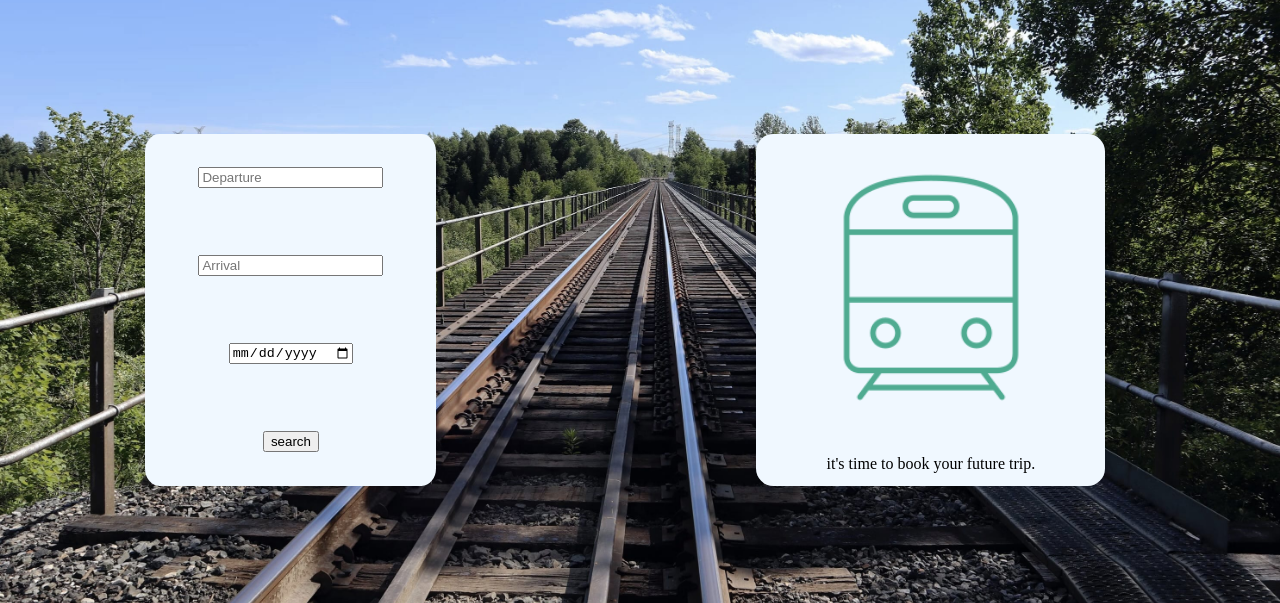
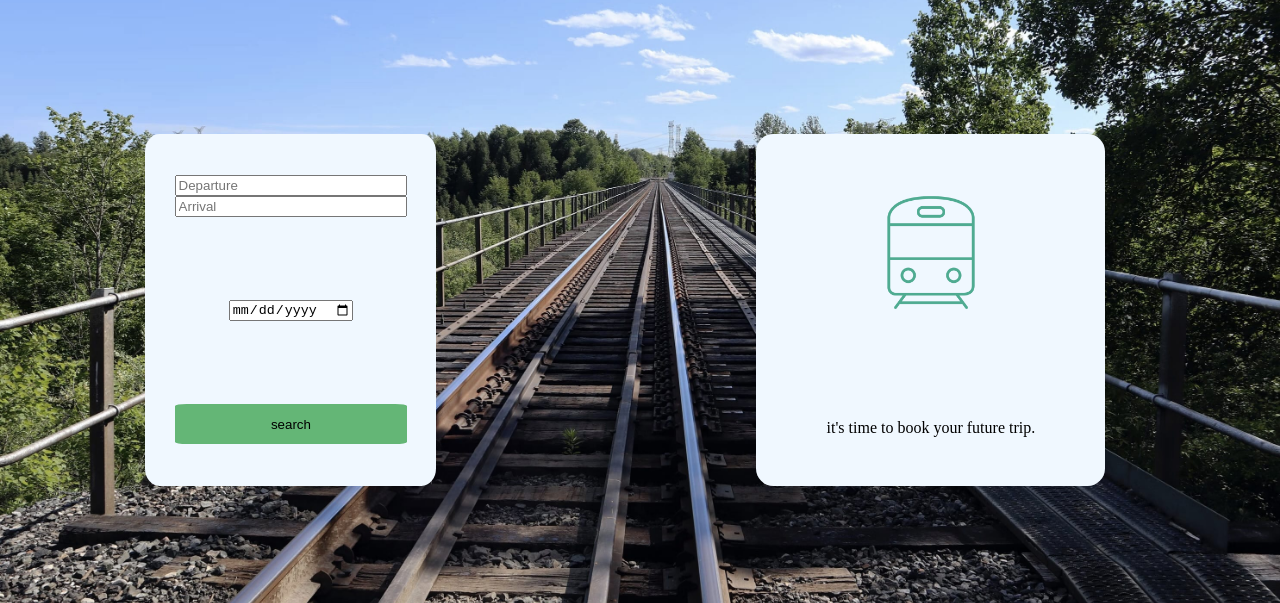
Before and after one commit to Sachahcas/tickethack-frontend, a plain HTML site: page index.html in a window 1280 px wide. Shown: the part 197-800 px from the top of the page. Drawn offline with Linux system fonts and the light colour scheme.

Commit message:
fix first add eventlistener

```diff
--- a/index.html
+++ b/index.html
@@ -24,8 +24,10 @@
         </div>
         <div id = searchContainer>
             <div id = searchBlock>
-                <input id="departureInput" type="text" placeholder="Departure" />
-                <input id="arrivalInput" type="text" placeholder="Arrival" />
+                <div id = departure-arrival>
+                    <input id="departureInput" type="text" placeholder="Departure" />
+                    <input id="arrivalInput" type="text" placeholder="Arrival" />
+                </div>
                 <input id="calendrier" type="date" placeholder="DD/MM/YYYY" />
                 <button type="button" id="search">search</button>
             </div>
--- a/script.js
+++ b/script.js
@@ -1,14 +1,18 @@
 document.querySelector('#search').addEventListener('click', function () {
     const date = document.querySelector('#calendrier').value;
+    const departure = document.querySelector('#departureInput').value;
+    const arrival = document.querySelector('#arrivalInput').value;
 
-    console.log(date);
+    const travel ={date: date, departure: departure, arrival: arrival}
+
+    // console.log(travel);
 
     // POST ??????
 
     fetch('http://localhost:3000/trips', {
         method: 'POST',
 		headers: { 'Content-Type': 'application/json' },
-		body: JSON.stringify({ date }),
+		body: JSON.stringify({ travel }),
 	})
     .then(response => response.json())
 	.then(data => {console.log(data)});
--- a/style.css
+++ b/style.css
@@ -87,6 +87,7 @@ body {
     flex-direction: column;
     justify-content: space-around;
     align-items: center;
+
   }
 
   #cartContainer, #bookingContainer {
@@ -107,6 +108,22 @@ body {
   }
 
   #trainImage {
-    height: 80%;
+    padding: auto;
+    height: 40%;
+    width: 40%;
+
+  }
+
+  #departure-arrival {
+    display: flex;
+    flex-direction: column;
     width: 80%;
   }
+
+  #search {
+    width: 80%;
+    height: 5vh;
+    background-color: #64b676;
+    border: none;
+    border-radius: 5%;
+  }
```
